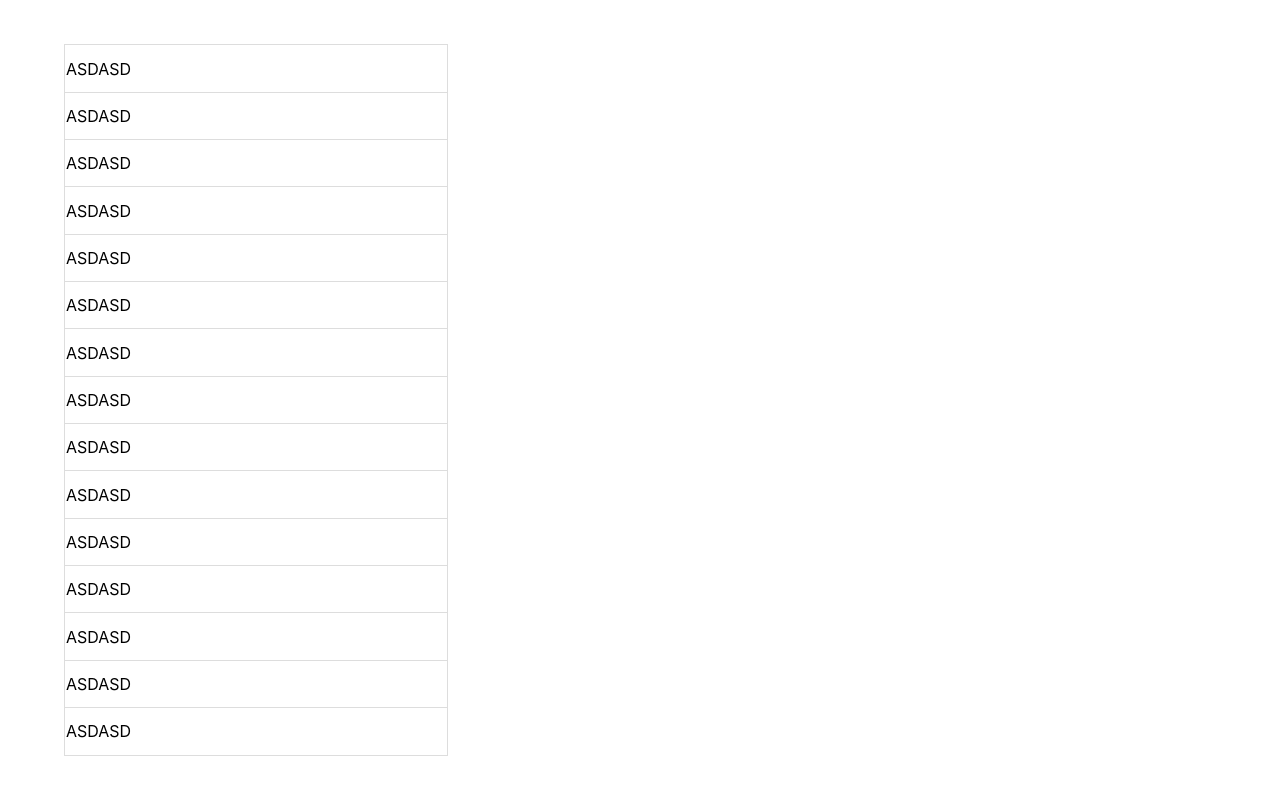
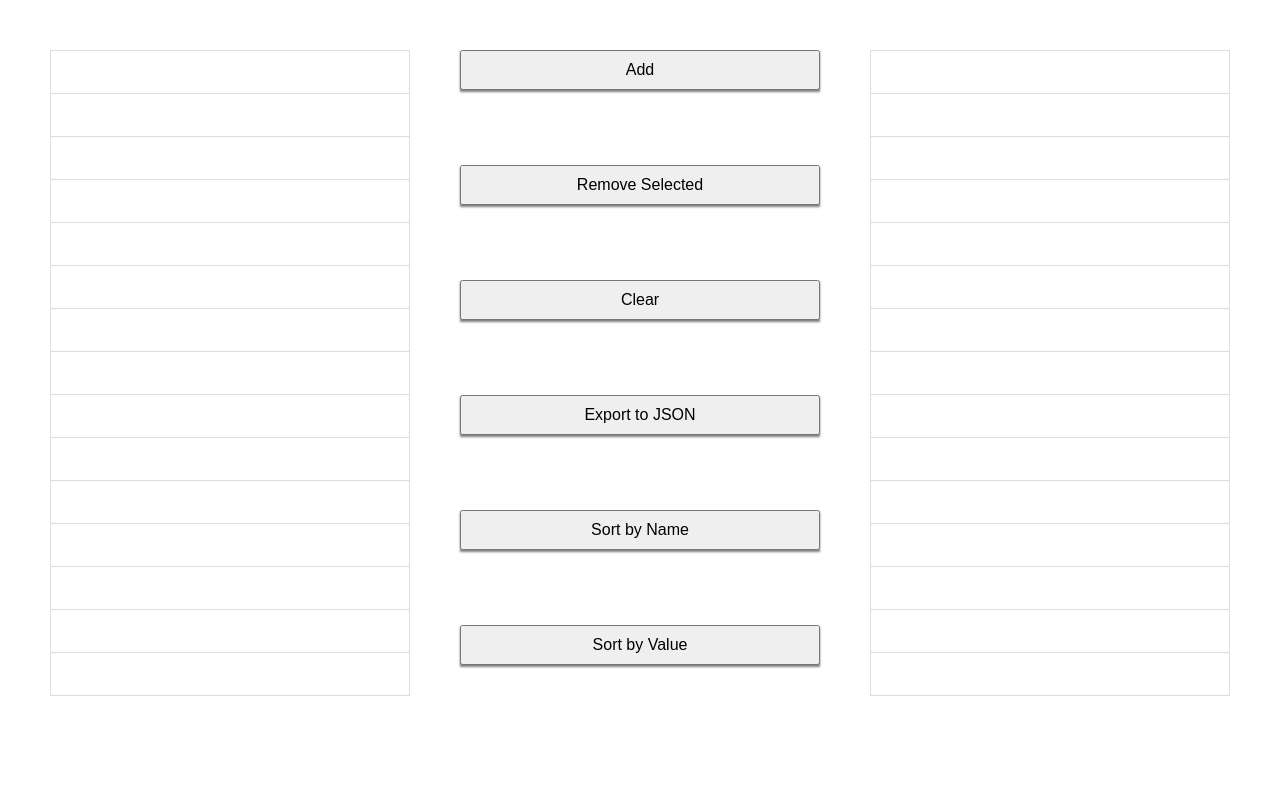
Before and after one commit to marvincayetano/rebel-devtest, a React (Create React App) app: page / in a window 1280 px wide. Shown: the top 794 px of the page. Built offline with nearby package versions, Linux system fonts and the light colour scheme.

Commit message:
Added handlers and action button

```diff
--- a/src/components/App/App.js
+++ b/src/components/App/App.js
@@ -1,13 +1,59 @@
 import React, { Component } from 'react';
-import { MainContainerDiv, GridContainerDiv } from '../../styles/AppStyles';
+import { MainContainerDiv, GridContainerDiv, ButtonContainerDiv } from '../../styles/AppStyles';
 
 import ListComponent from '../List/ListComponent';
+import ButtonComponent from '../Button/ButtonComponent';
 
 class App extends Component {
+  constructor() {
+    super();
+
+    this.handleAdd = this.handleAdd.bind( this );
+  }
+
+  componentDidMount = () => {}
+
+  handleAdd = () => {
+    console.log('handler');
+  }
+
+  handleRemove = () => {
+    // TODO: MODAL
+  }
+
+  handleClear = () => {
+    // TODO: MODAL
+  }
+
+  handleExport = () => {
+    // TODO: MODAL
+  }
+
+  handleSort = () => {
+    // TODO: MODAL
+  }
+
   render() {
+    const buttonList = [
+      { 'name': 'Add', 'handler': this.handleAdd },
+      { 'name': 'Remove Selected', 'handler': this.handleRemove },
+      { 'name': 'Clear', 'handler': this.handleClear },
+      { 'name': 'Export to JSON', 'handler': this.handleExport },
+      { 'name': 'Sort by Name', 'handler': this.handleSort },
+      { 'name': 'Sort by Value', 'handler': this.handleSort }
+    ];
+
     return (
       <MainContainerDiv>
         <GridContainerDiv>
+          <ListComponent/>
+          <ButtonContainerDiv>
+            {
+              buttonList.map((item, i) => {
+                return <ButtonComponent key={i} name={item['name']} handler={item['handler']}></ButtonComponent>;
+              })
+            }
+          </ButtonContainerDiv>
           <ListComponent/>
         </GridContainerDiv>
       </MainContainerDiv>
--- a/src/components/Button/ButtonComponent.js
+++ b/src/components/Button/ButtonComponent.js
@@ -3,7 +3,7 @@ import { ActionButton } from '../../styles/AppStyles';
 
 const ButtonComponent = (props) => {
   return (
-
+    <ActionButton onClick={() => props.handler()}>{props.name}</ActionButton>
   );
 };
 
--- a/src/components/List/ListComponent.js
+++ b/src/components/List/ListComponent.js
@@ -2,7 +2,7 @@ import React from 'react';
 import { ListTable } from '../../styles/AppStyles';
 
 const ListComponent = (props) => {
-  const items = Array(15).fill(<tr><td>ASDASD</td></tr>)
+  const items = Array(15).fill(<tr><td></td></tr>)
 
   return (
     <ListTable>
--- a/src/styles/AppStyles.js
+++ b/src/styles/AppStyles.js
@@ -10,37 +10,51 @@ const MainContainerDiv = styled.div`
 `;
 
 const GridContainerDiv = styled.div`
+  margin: 50px;
   display: grid;
-  min-height: 100vh;
-  grid-column-gap: minmax(5px, 15px);
-  grid-template-rows: minmax(10px, 1fr) 16fr minmax(10px, 1fr);
-  grid-template-columns: minmax(10px, 1fr) 6fr 6fr 6fr minmax(10px, 1fr);
+  grid-column-gap: 50px;
+  grid-template-rows: 1fr;
+  grid-template-columns: repeat(3, 1fr);
 `;
 
 const ListTable = styled.table`
   text-align: left;
   border-collapse: collapse;
-  grid-area: 2 / 2 / 3 / 3;
+
   td {
+    margin: 6px;
     height: 40px;
-    margin: 6px;
     border: 1px solid #DDDDDD;
     border-collapse: collapse;
     :hover {
       cursor: pointer;
-      background: #A8D1FF;
+      background: #3366BB;
     }
   }
 `;
 
 const ActionButton = styled.button`
   width: 100%;
+  height: 100%;
+  font-size: 16px;
+  font-weight: 500;
+  box-shadow: 0px 2px 2px rgba(0, 0, 0, 0.5);
+  :hover {
+    cursor: pointer;
+  }
+`;
+
+const ButtonContainerDiv = styled.div`
+  display: grid;
+  grid-row-gap: 75px;
+  grid-auto-rows: minmax(10px, 40px);
 `;
 
 
 export {
+  ListTable,
+  ActionButton,
   MainContainerDiv,
   GridContainerDiv,
-  ActionButton,
-  ListTable
+  ButtonContainerDiv,
 }
```
